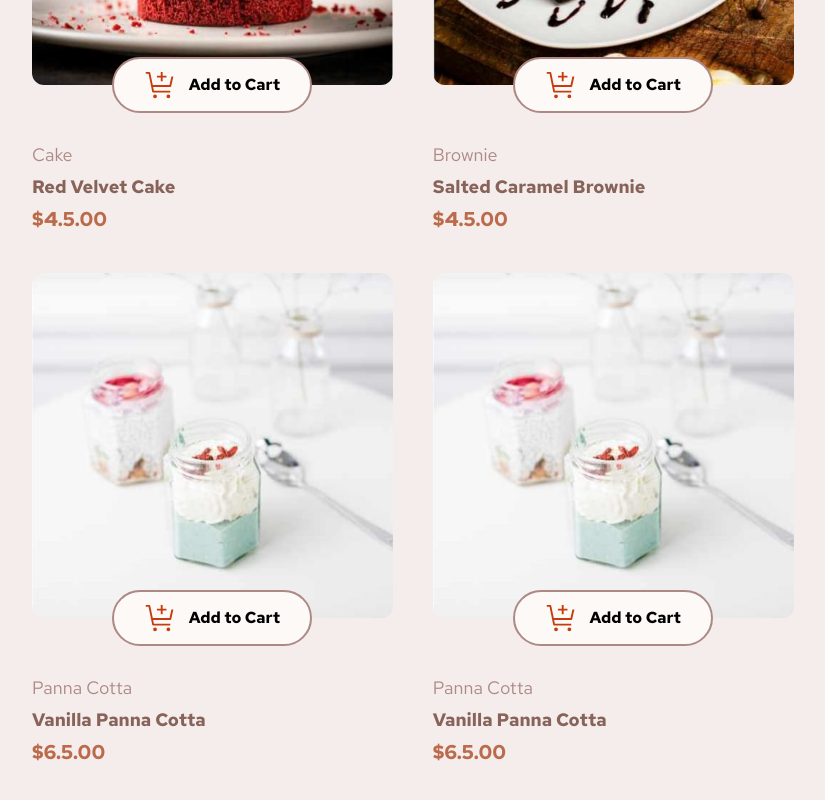
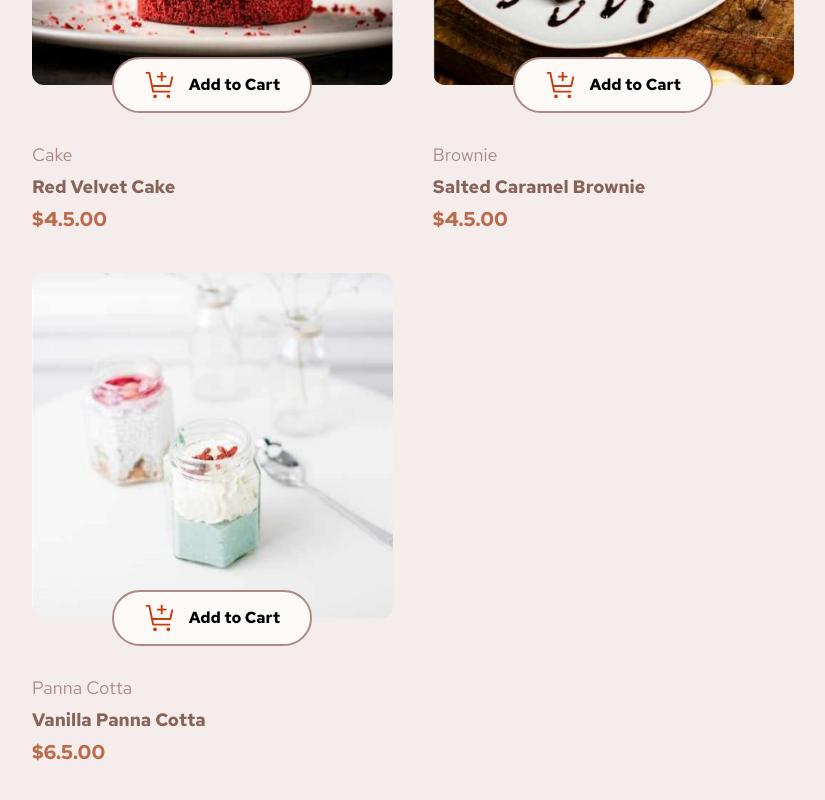
Before and after one commit to Joseph-AAA/Product-List-With-Cart, a React (Vite) app: page / in a window 1280 px wide. Shown: the part 2027-2827 px from the top of the page, without its empty margins (48-873 px from the left). Built offline with nearby package versions, Linux system fonts and the light colour scheme.

Commit message:
add padding left to header of OrderCofirm component and remove double product item

```diff
--- a/src/components/OrderConfirm.tsx
+++ b/src/components/OrderConfirm.tsx
@@ -21,12 +21,12 @@ function OrderConfirm(){
         <div className="fixed inset-0 bg-black/50 flex items-center justify-center z-50 ">
             <div className=" w-full flex items-center justify-center p-4 ">
                 <div className="  max-h-[90vh] overflow-y-auto bg-[hsl(20,50%,98%)] rounded-2xl w-[90%] max-w-xl p-5 ">
-                                        <div className="w-full   h-20 grid items-center mb-25 pl-3 mt-5 ">
-                                            <img src={orderConfirm} alt="checked.png"/>
-                                            <h1 className="text-[hsl(14,65%,9%)] mt-4 font-bold text-4xl">
+                                        <div className="w-full   h-20 grid items-center pl-6 mb-25  mt-5 ">
+                                            <img src={orderConfirm} alt="checked.png "/>
+                                            <h1 className="text-[hsl(14,65%,9%)] mt-4 font-bold pl-2 text-4xl">
                                                 Order Confirmed
                                             </h1>
-                                            <p className="text-[hsl(14,25%,72%)]">We hope you enjoy your food</p>
+                                            <p className="text-[hsl(14,25%,72%)] pl-3">We hope you enjoy your food</p>
                                         </div>
 
 
--- a/src/data/data.json
+++ b/src/data/data.json
@@ -106,18 +106,6 @@
       "tablet": "/assets/images/image-panna-cotta-tablet.jpg",
       "desktop": "/assets/images/image-panna-cotta-desktop.jpg"
     }
-  },
-    {
-    "id": 10,
-    "category": "Panna Cotta",
-    "name": "Vanilla Panna Cotta",
-    "price": 6.5,
-    "image": {
-      "thumbnail": "/assets/images/image-panna-cotta-thumbnail.jpg",
-      "mobile": "/assets/images/image-panna-cotta-mobile.jpg",
-      "tablet": "/assets/images/image-panna-cotta-tablet.jpg",
-      "desktop": "/assets/images/image-panna-cotta-desktop.jpg"
-    }
   }
 
 ]
```
